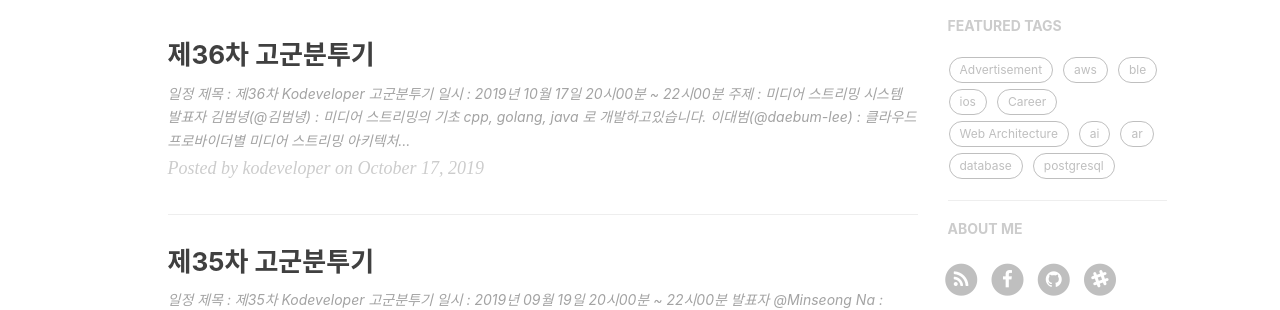
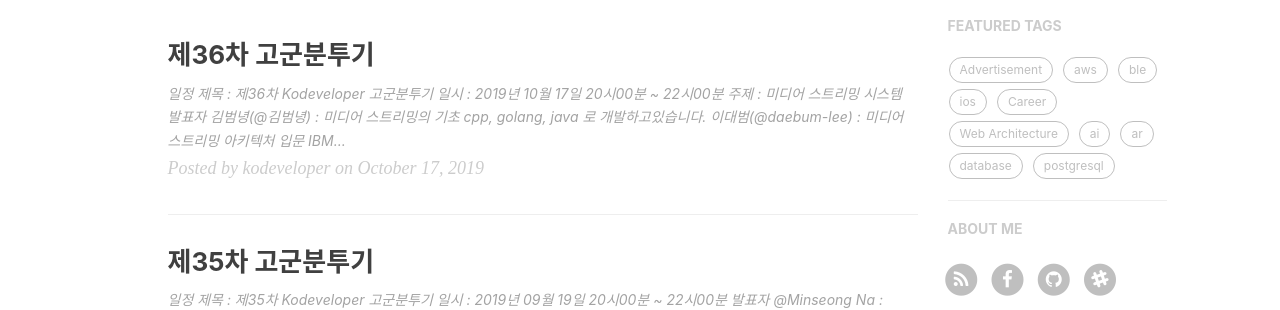
Before and after one commit to kodevops/blog, a Jekyll site: the page built from index.html, in a window 1280 px wide and 900 px high, scrolled down 343 px. Shown: the part 175-485 px from the top of the window. Built offline with Jekyll 4.4.1, drawn with Linux system fonts in a browser that asks for light colours; nearby versions of some CDN libraries; the list of posts is cut into pages by our own code; comment, search, counter and statistics services are not loaded.

Commit message:
Update 2019-10-17-struggle-36.markdown
발표타이틀/자료링크 수정

```diff
--- a/_posts/2019-10-17-struggle-36.markdown
+++ b/_posts/2019-10-17-struggle-36.markdown
@@ -21,7 +21,7 @@
 > cpp, golang, java 로 개발하고있습니다.
 
 
-**이대범(@daebum-lee) : 클라우드 프로바이더별 미디어 스트리밍 아키텍처 비교**
+**이대범(@daebum-lee) : 미디어 스트리밍 아키텍처 입문**
 
 ![](https://user-images.githubusercontent.com/2956728/67913207-9ea61f80-fbcf-11e9-9aaa-83ec6ba2d294.jpg)
 > IBM Japan, 관심 분야는 기술로 삶을 즐겁고 행복하게 하는 것에 관심이 많습니다 :)
@@ -31,7 +31,7 @@
 
 ---
 
-**이대범(@daebum-lee) : 클라우드 프로바이더별 미디어 스트리밍 아키텍처 비교** - [자료](https://github.com/kodevops/blog/files/3791818/GKE.pdf)
+**이대범(@daebum-lee) : 미디어 스트리밍 아키텍처 입문** - [자료](https://www.slideshare.net/daebumlee/media-streaming-architecture-introduction)
 
 
 ### 사진
```
